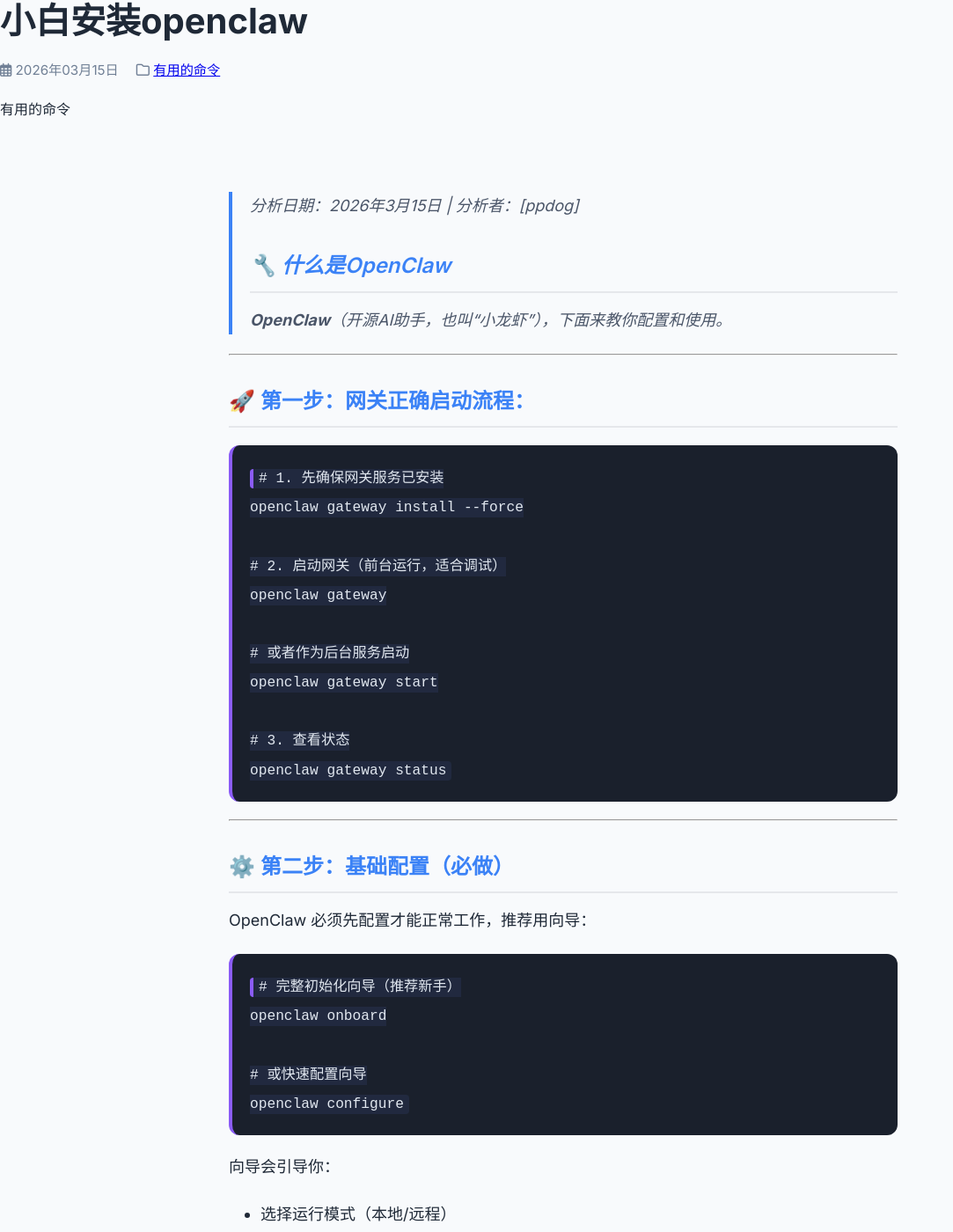
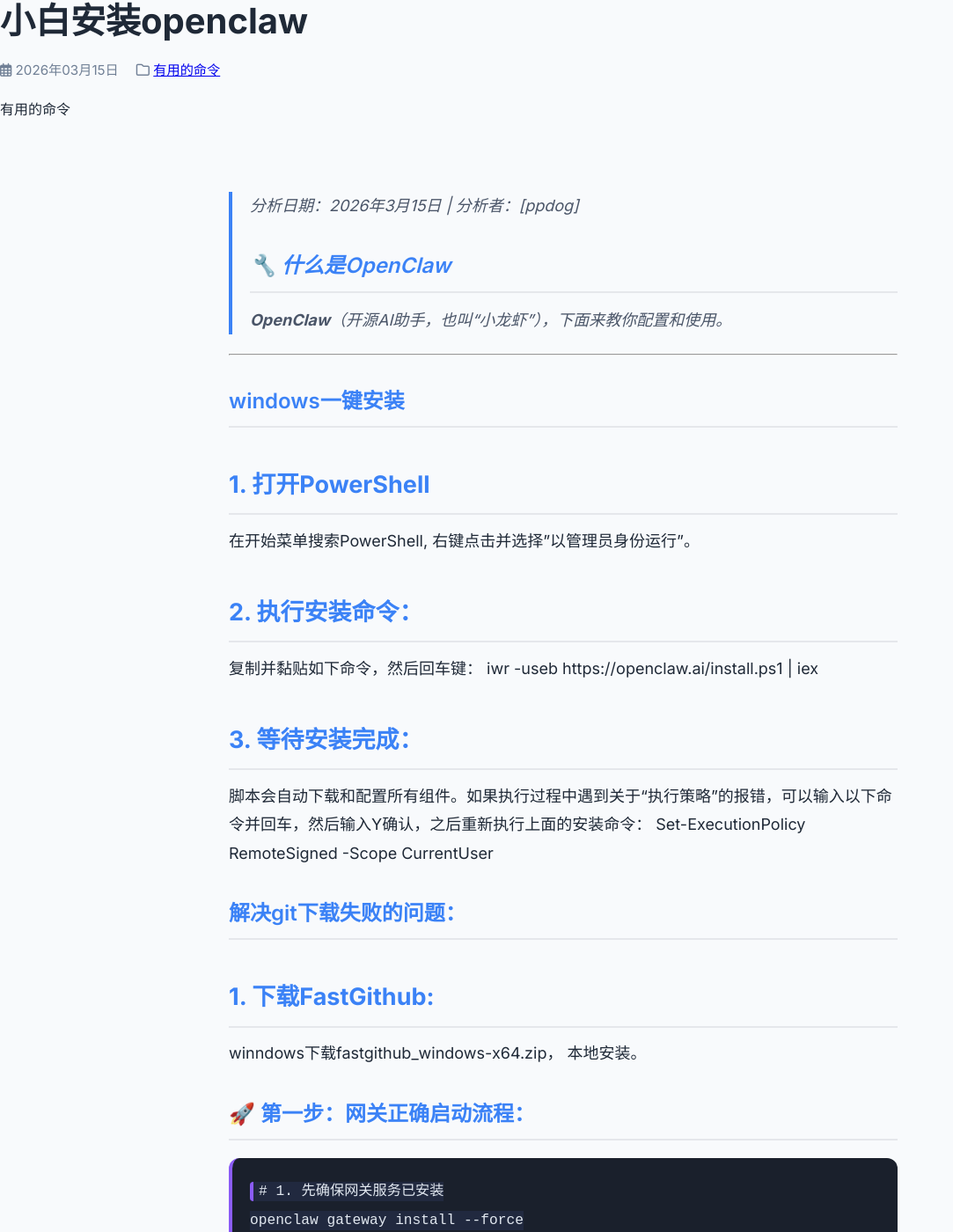
Before and after one commit to loveppdog/loveppdog.github.io, a Jekyll site: the page built from _posts/2026-03-15-小白安装openclaw.md, in a window 1280 px wide and 1400 px high. Shown: the whole window at 88% size, without its empty margins (0-1083 px from the left). Built offline with Jekyll 4.4.1, drawn with Linux system fonts in a browser that asks for light colours.

Commit message:
20260315 openclaw v3

````diff
--- a/_posts/2026-03-15-小白安装openclaw.md
+++ b/_posts/2026-03-15-小白安装openclaw.md
@@ -12,6 +12,20 @@
 **OpenClaw**（开源AI助手，也叫“小龙虾”），下面来教你配置和使用。
 
 ---
+### windows一键安装
+# 1. 打开PowerShell
+在开始菜单搜索PowerShell, 右键点击并选择"以管理员身份运行”。
+# 2. 执行安装命令：
+复制并黏贴如下命令，然后回车键：
+iwr -useb https://openclaw.ai/install.ps1 | iex
+# 3. 等待安装完成：
+脚本会自动下载和配置所有组件。如果执行过程中遇到关于“执行策略”的报错，可以输入以下命令并回车，然后输入Y确认，之后重新执行上面的安装命令：
+Set-ExecutionPolicy RemoteSigned -Scope CurrentUser
+
+
+### 解决git下载失败的问题：
+# 1. 下载FastGithub:
+winndows下载fastgithub_windows-x64.zip， 本地安装。
 
 ### 🚀 第一步：网关正确启动流程：
 ```powershell
````
